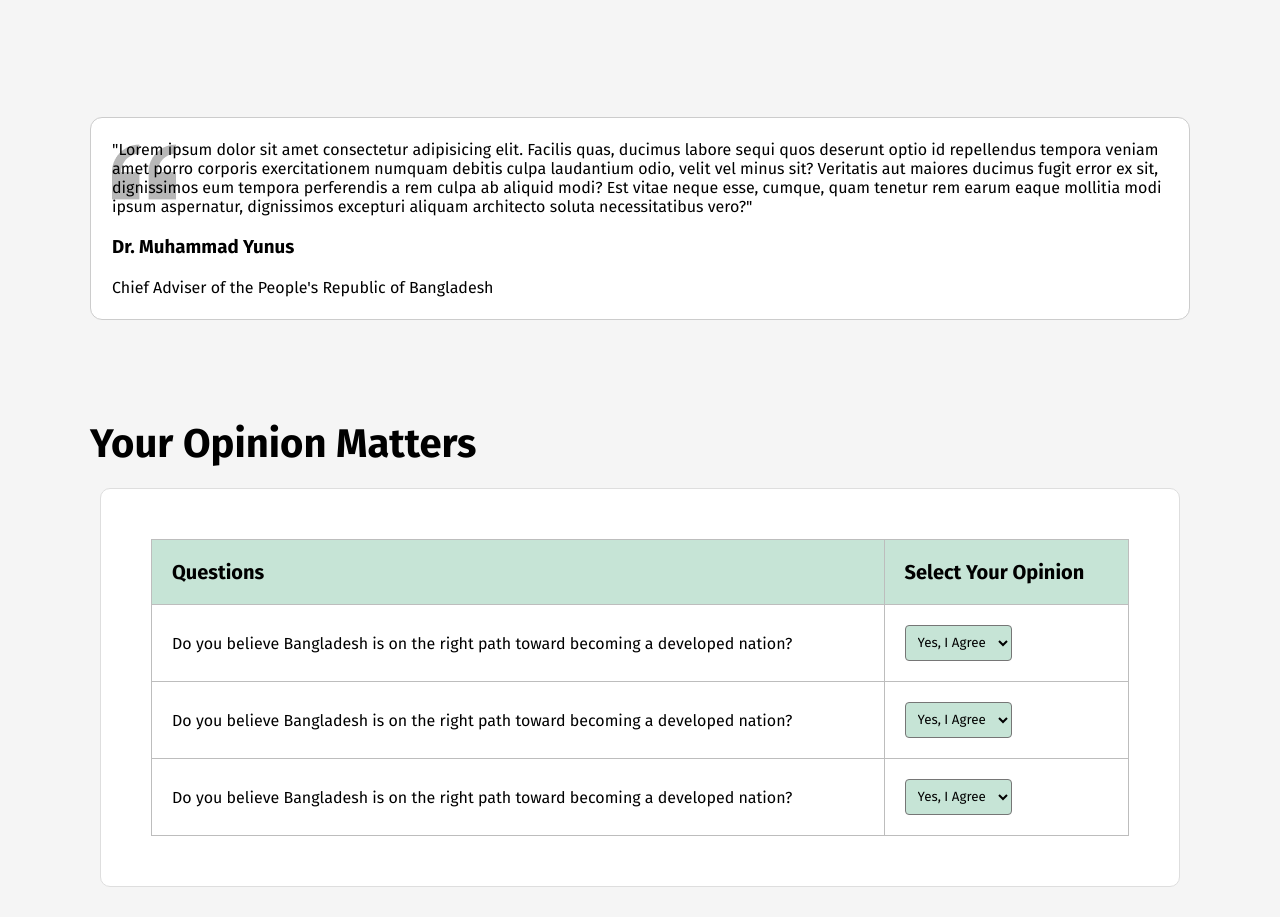
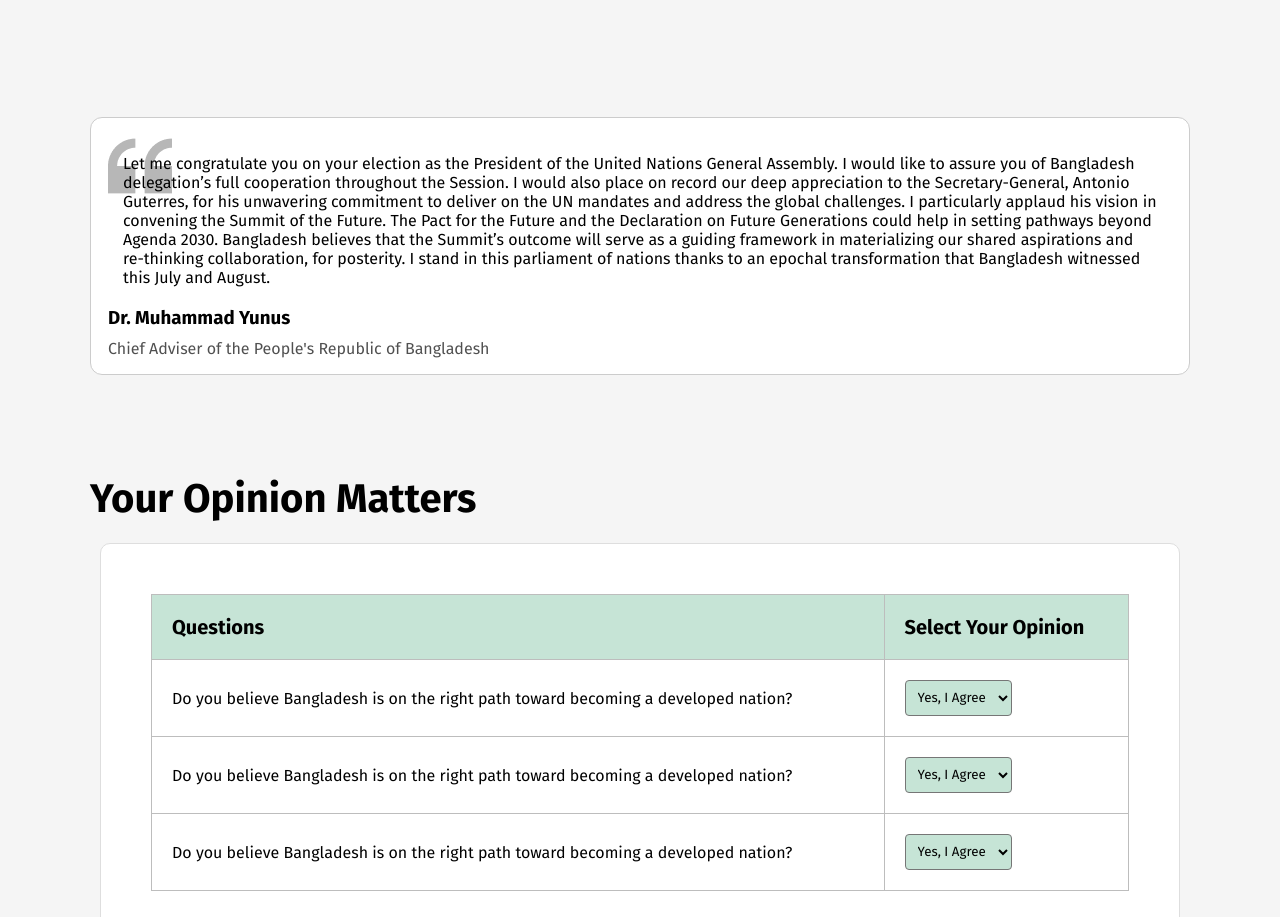
Before and after one commit to abdullahalnirob/ph-assignment-01, a plain HTML site: page index.html in a window 1280 px wide. Shown: the part 1585-2502 px from the top of the page. Drawn offline with Linux system fonts and the light colour scheme.

Commit message:
dr. younus sir added

```diff
--- a/index.html
+++ b/index.html
@@ -110,18 +110,17 @@
       </div>
     </section>
     <section class="younus-sir-section">
-      <div class="younus-sir">
-        <p>
-          "Lorem ipsum dolor sit amet consectetur adipisicing elit. Facilis quas,
-          ducimus labore sequi quos deserunt optio id repellendus tempora veniam
-          amet porro corporis exercitationem numquam debitis culpa laudantium
-          odio, velit vel minus sit? Veritatis aut maiores ducimus fugit error ex
-          sit, dignissimos eum tempora perferendis a rem culpa ab aliquid modi?
-          Est vitae neque esse, cumque, quam tenetur rem earum eaque mollitia modi
-          ipsum aspernatur, dignissimos excepturi aliquam architecto soluta
-          necessitatibus vero?"
+      <div class="bg">
+        <p class="younus-sir">
+          Let me congratulate you on your election as the President of the United Nations General Assembly. I would like to assure you of Bangladesh delegation’s full cooperation throughout the Session.
+          I would also place on record our deep appreciation to the Secretary-General, Antonio Guterres, for his unwavering commitment to deliver on the UN mandates and address the global challenges.
+          I particularly applaud his vision in convening the Summit of the Future.
+
+The Pact for the Future and the Declaration on Future Generations could help in setting pathways beyond Agenda 2030. Bangladesh believes that the Summit’s outcome will serve as a guiding framework in materializing our shared aspirations and re-thinking collaboration, for posterity.
+
+I stand in this parliament of nations thanks to an epochal transformation  that Bangladesh witnessed this July and August.
         <h3>Dr. Muhammad Yunus</h3>
-        <p>Chief Adviser of the People's Republic of Bangladesh</p>
+        <p class="position">Chief Adviser of the People's Republic of Bangladesh</p>
         </p>
       </div>
     </section>
--- a/style.css
+++ b/style.css
@@ -164,7 +164,7 @@ p {
 }
 /* younus-sir */
 .younus-sir-section {
-  padding: 12px 21px;
+  padding: 6px 17px;
   margin-top: 120px;
   border: 1px solid #ccc;
   background-color: #fff;
@@ -174,8 +174,12 @@ p {
   background-image: url("./assets/quote-bg.png");
   background-position: top left;
   background-repeat: no-repeat;
-  /* margin: 10px 0; */
-  /* padding: 10px 30px; */
+}
+.younus-sir-section .position {
+  color: #505050;
+}
+.younus-sir {
+  padding: 20px 15px;
 }
 .younus-sir h3 {
   margin: 20px 0;
@@ -291,11 +295,10 @@ p {
   border-radius: 10px;
   font-size: 30px;
   font-weight: bold;
-  transition: .2s ease-in-out;
+  transition: 0.2s ease-in-out;
   cursor: pointer;
-
 }
-.donate .card:hover{
+.donate .card:hover {
   background-color: rgba(198, 228, 214, 1);
 }
 .donate .cards .active {
@@ -376,7 +379,7 @@ p {
   cursor: pointer;
   transition: 0.2s ease-in-out;
 }
-.subscribe-newslater button:hover{
+.subscribe-newslater button:hover {
   background-color: #004a38;
 }
 footer {
```
